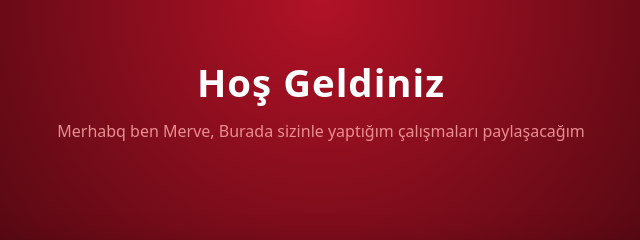
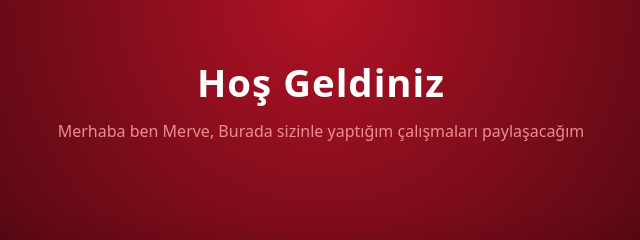
Before and after one commit to Mervecere/merveulucan.github.io, a plain HTML site: page index.html in a window 1280 px wide. Shown: the top 240 px of the page, 319-959 px from the left. Drawn offline with Linux system fonts and the light colour scheme.

Commit message:
Update index.html

```diff
--- a/index.html
+++ b/index.html
@@ -12,7 +12,7 @@
 
 <header>
   <h1>Hoş Geldiniz</h1>
-  <p>Merhabq ben  Merve, Burada sizinle yaptığım çalışmaları paylaşacağım</p>
+  <p>Merhaba ben  Merve, Burada sizinle yaptığım çalışmaları paylaşacağım</p>
 </header>
 
 <section class="grid">
```
